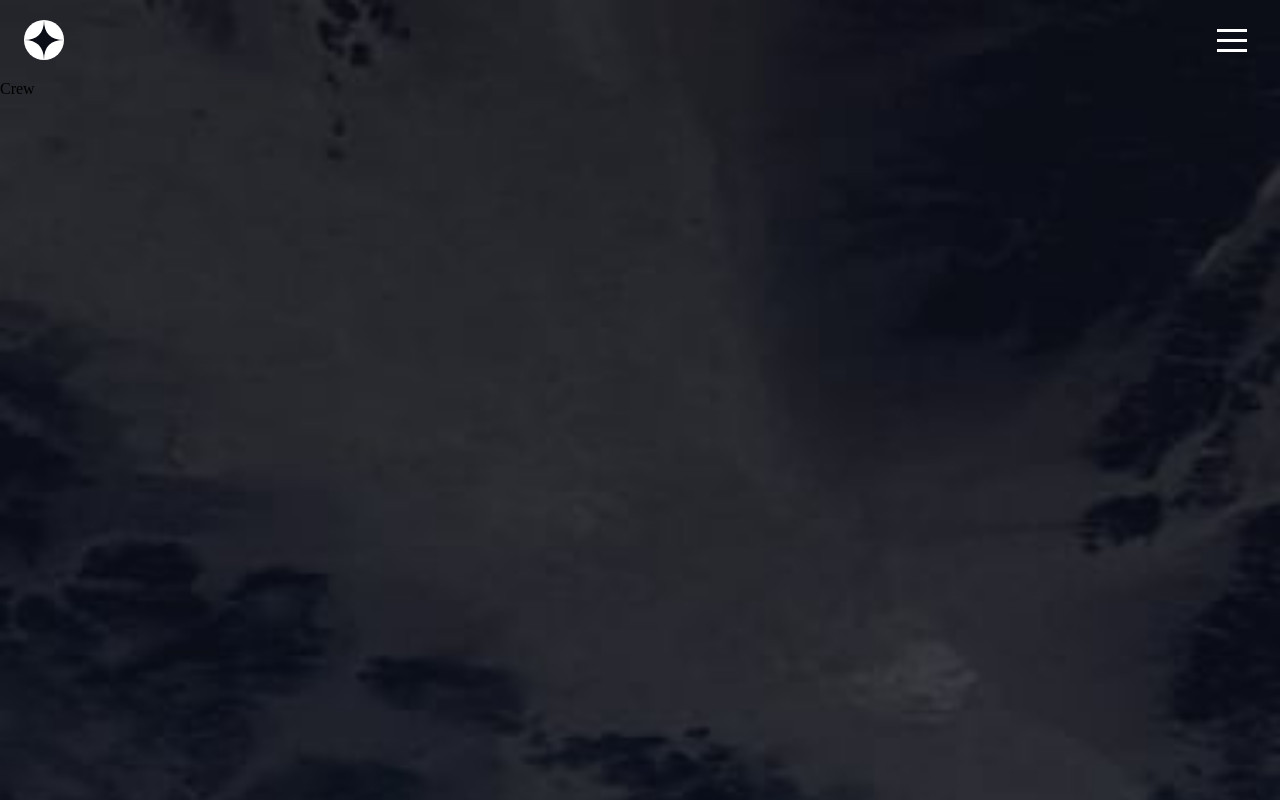
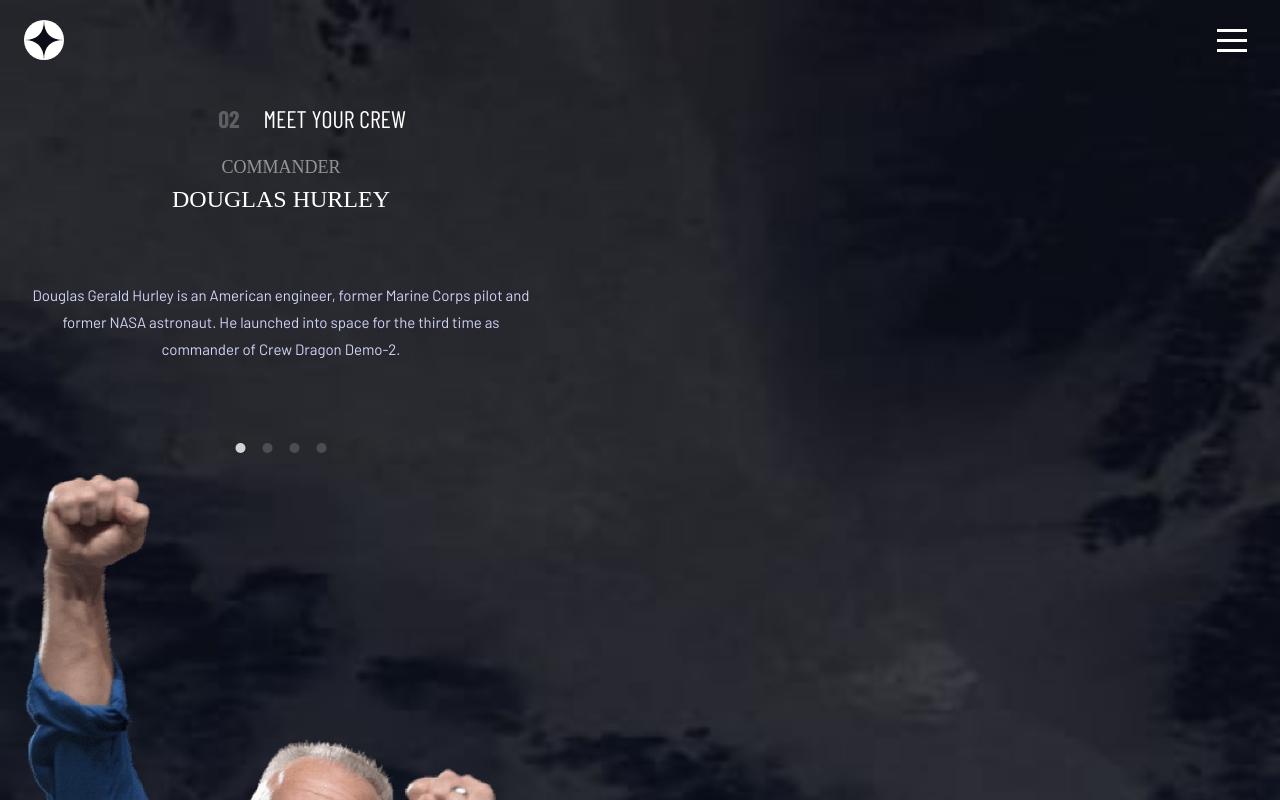
Before and after one commit to yogskr/space-tourism, a React (Vite) app: page /pages/crew in a window 1280 px wide. Shown: the top 800 px of the page. Built offline with nearby package versions, Linux system fonts and the light colour scheme; a web font is replaced by a local one.

Commit message:
Implement Crew component layout with title and CrewInfo integration

```diff
--- a/src/pages/crew/Crew.jsx
+++ b/src/pages/crew/Crew.jsx
@@ -1,3 +1,17 @@
+import "./module.Crew.css";
+import CrewInfo from "../../components/crew-info/CrewInfo";
+
 export default function Crew() {
-  return <div>Crew</div>;
+  return (
+    <div className="mainContent">
+      <div className="crewContent">
+        <div className="pageTitle">
+          <h2 className="titleNumber">02</h2>
+          <h2 className="titleText">MEET YOUR CREW</h2>
+        </div>
+        {/* Explanation */}
+        <CrewInfo />
+      </div>
+    </div>
+  );
 }
```
